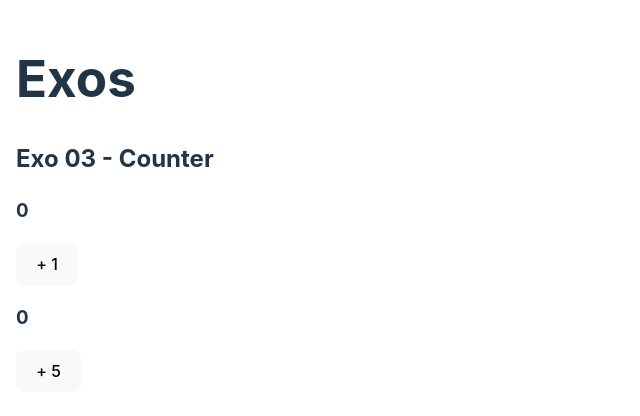
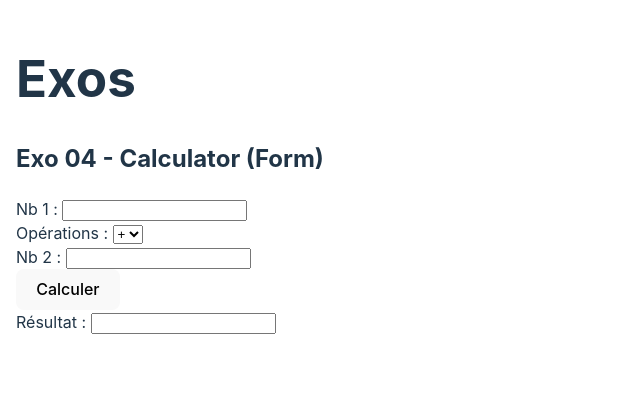
Before and after one commit to Carole-GRD/TF_React_Exos, a React (Vite) app: page / in a window 1280 px wide. Shown: the top 416 px of the page, without its empty margins (0-640 px from the left). Built offline with nearby package versions, Linux system fonts and the light colour scheme.

Commit message:
Exo 04 - Calculator (Form)

```diff
--- a/src/App.jsx
+++ b/src/App.jsx
@@ -4,10 +4,11 @@ import viteLogo from '/vite.svg'
 import './App.css'
 
 import productData from './data/product.json';
+import Calculator from './components/calculator-form/calculator-form';
 
 // import Welcome from './components/welcome/welcome'
 // import ProductCollection from './components/product-collection/product-collection'
-import Counter from './components/counter/counter';
+// import Counter from './components/counter/counter';
 
 function App() {
   const [count, setCount] = useState(0)
@@ -19,12 +20,15 @@ function App() {
       {/* <h2>Exo 01 - Welcome</h2>
       <Welcome name='Carole' age={45} /> */}
 
-      {/* <h2>Exo 02 - Product Collection</h2>
+      {/* <h2>Exo 02 - Product (Collection)</h2>
       <ProductCollection products={productData} /> */}
 
-      <h2>Exo 03 - Counter</h2>
+      {/* <h2>Exo 03 - Counter (State)</h2>
       <Counter incr={1} />
-      <Counter incr={5} />
+      <Counter incr={5} /> */}
+
+      <h2>Exo 04 - Calculator (Form)</h2>
+      <Calculator />
     </div>
   )
 }
--- /dev/null
+++ b/src/components/calculator-form/calculator-form.jsx
@@ -0,0 +1,125 @@
+import { useState } from "react";
+import { useId } from "react";
+
+import style from './calculator.module.css';
+import { operatorEnum } from "./operator-enum";
+
+const Calculator = () => {
+
+    const id = useId();
+
+    const [nb1, setNb1] = useState('');
+    // const [op, setOp] = useState('+');
+    const [op, setOp] = useState(operatorEnum.plus);
+    const [nb2, setNb2] = useState('');
+    const [result, setResult] = useState('');
+
+
+
+    /**
+     * Fonction pour gérer les inputs de type number
+     * -> pas d'entrée de lettres
+     * -> la virgule est remplacée par un point
+     * -> n'accepte qu'un seul point
+     * @param {string} value La valeur d'un input
+     * @param {(value : string) => {}} setNumber  Le mutateur d'un state
+     */
+     const handleChange = (value, setNumber) => {
+
+        // regex qui n'accepte que les nombres entiers et décimaux
+        const regex = /^[0-9]+((\.|,)[0-9]*)?$/;
+
+        if (value === '' || regex.test(value)) {
+            setNumber(value.replace(',', '.'));
+        }
+    }
+
+
+
+    const handleSubmit = (e) => {
+        e.preventDefault();
+
+        const n1 = parseFloat(nb1);
+        const n2 = parseFloat(nb2);
+        let opResult;
+
+        if (isNaN(n1) || isNaN(n2)) {
+            opResult = 'Entrer des nombres !'
+        }
+        else if (op === operatorEnum.plus) {
+            opResult = n1 + n2;
+        }
+        else if (op === operatorEnum.min) {
+            opResult = n1 - n2;
+        }
+        else if (op === operatorEnum.mult) {
+            opResult = (n1 * n2).toFixed(2);
+        }
+        else if (op === operatorEnum.div) {
+            if (n2 === 0) {
+                opResult = 'Division par 0 impossible !'
+            }
+            else {
+                opResult = (n1 / n2).toFixed(2);
+            }
+        }
+        else if (op === operatorEnum.pow) {
+            opResult = (n1 ** n2).toFixed(2);
+        }
+        else if (op === operatorEnum.root) {
+            opResult = (Math.pow(n1, 1/n2)).toFixed(2);
+        }
+        else {
+            opResult = 'Erreur';
+        }
+
+        setResult(opResult);
+    }
+
+
+
+    return (
+        <form className={style.cadre} onSubmit={handleSubmit}>
+            <div>
+                <label htmlFor={id + 'nb1'}>Nb 1 : </label>
+                <input id={id + 'nb1'} type="text"
+                    value={nb1}
+                    // onChange={e => setNb1(e.target.value)}
+                    onChange={e => handleChange(e.target.value, setNb1)}
+
+                />
+            </div>
+            <div>
+                <label htmlFor={id + 'op'}>Opérations : </label>
+                <select id={id + 'op'} type="text"
+                    value={op}
+                    onChange={e => setOp(e.target.value)}>
+                    <option value={operatorEnum.plus}>+</option>
+                    <option value={operatorEnum.min}>-</option>
+                    <option value={operatorEnum.mult}>x</option>
+                    <option value={operatorEnum.div}>/</option>
+                    <option value={operatorEnum.pow}>^</option>
+                    <option value={operatorEnum.root}>√</option>
+                </select>
+            </div>
+            <div>
+                <label htmlFor={id + 'nb2'}>Nb 2 : </label>
+                <input id={id + 'nb2'} type="text"
+                    value={nb2}
+                    // onChange={e => setNb2(e.target.value)}
+                    onChange={e => handleChange(e.target.value, setNb2)}
+                />
+            </div>
+
+            <div>
+                <button>Calculer</button>
+            </div>
+            <div>
+                <label htmlFor={id + 'res'}>Résultat : </label>
+                <input id={id + 'res'} type="text" value={result} readOnly />
+            </div>
+        </form>
+    )
+}
+
+export default Calculator;
--- /dev/null
+++ b/src/components/calculator-form/calculator.module.css
@@ -0,0 +1,3 @@
+/* .cadre {
+   border: 2px solid #a2a2a2;
+} */
--- /dev/null
+++ b/src/components/calculator-form/operator-enum.jsx
@@ -0,0 +1,10 @@
+export const operatorEnum = {
+    plus: 'A',
+    min: 'B',
+    mult: 'C',
+    div: 'D',
+    pow : 'E',
+    root: 'F'
+}
+
+Object.freeze(operatorEnum);
```
